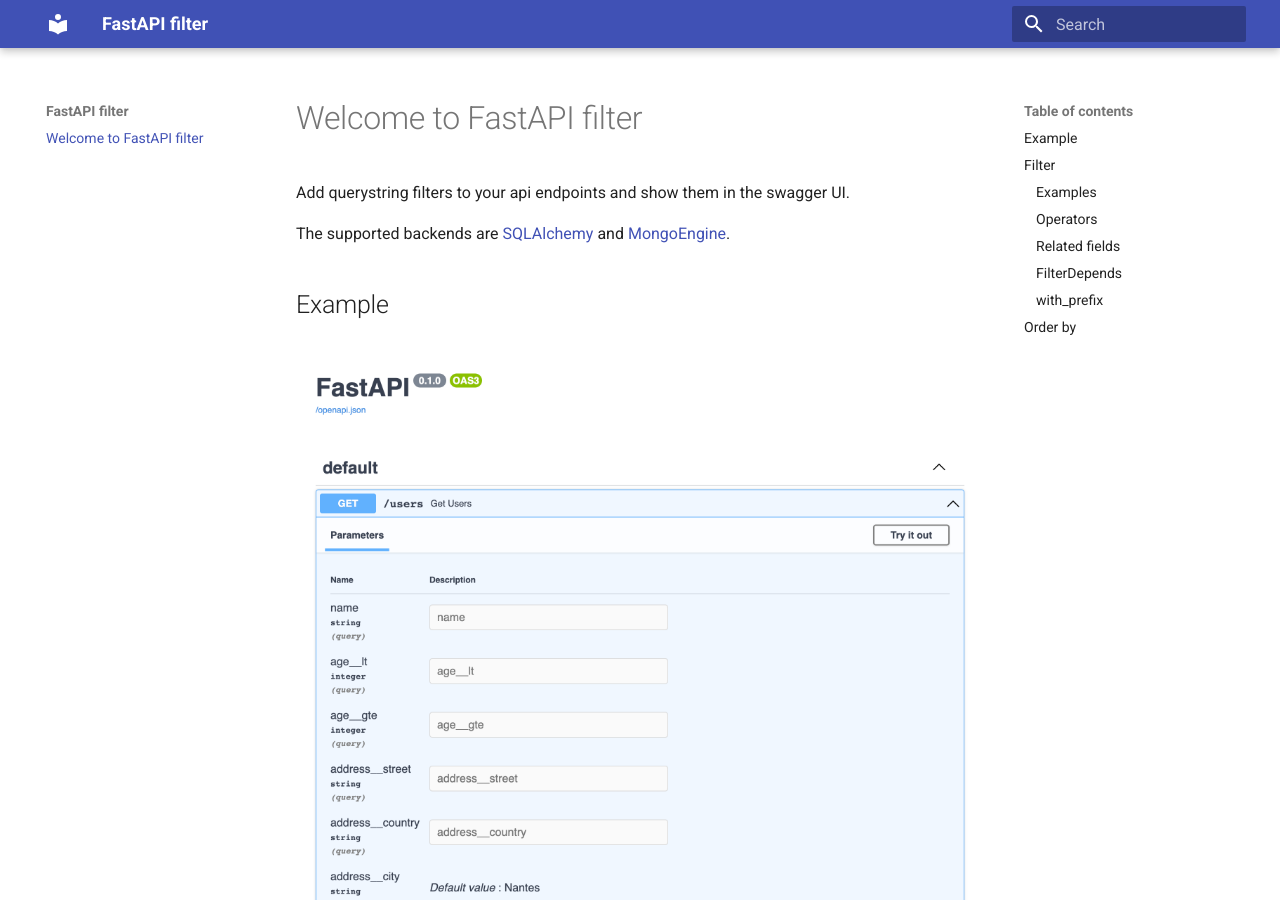
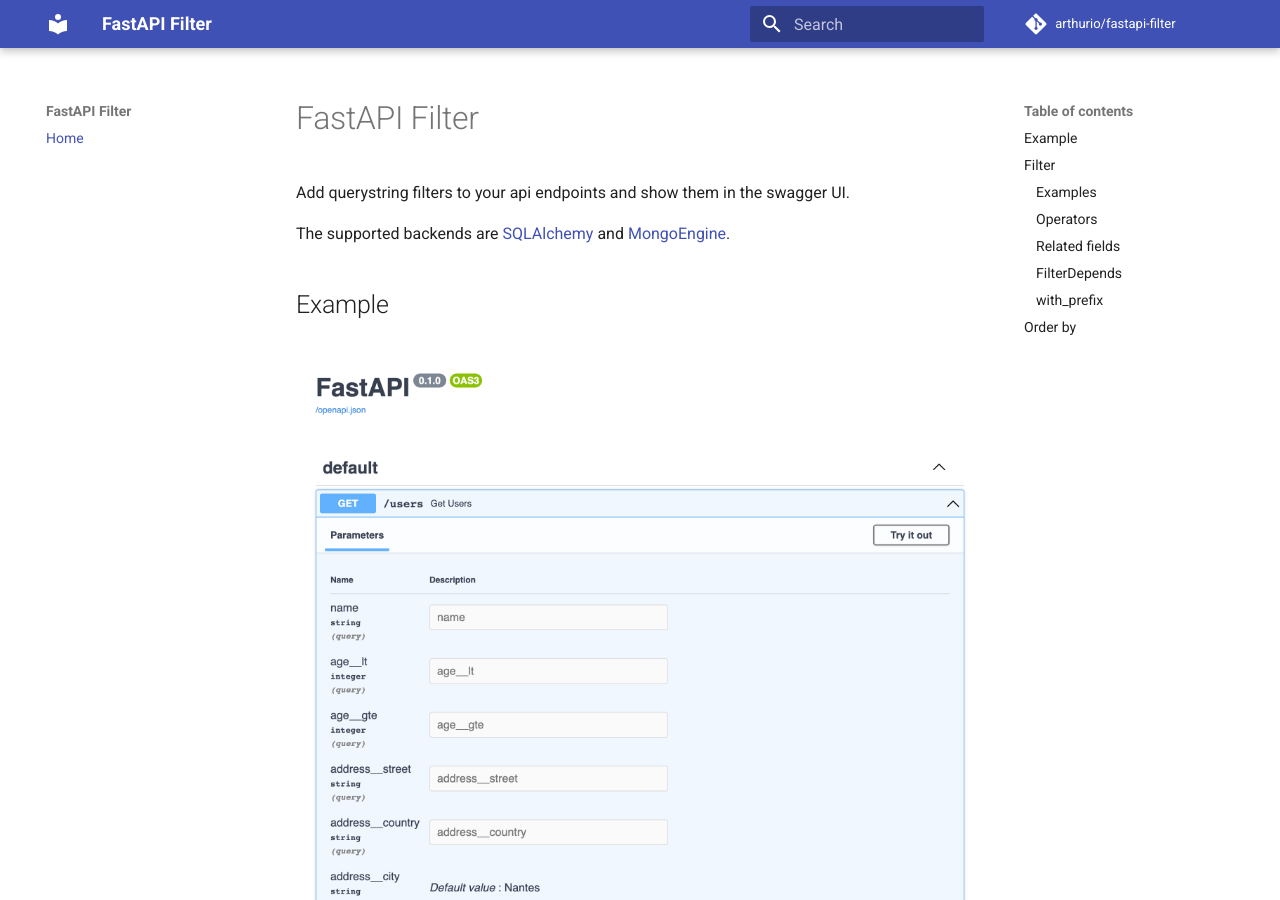
Before and after one commit to arthurio/fastapi-filter, an MkDocs documentation site: the page built from docs/index.md, in a window 1280 px wide and 900 px high. Built offline with MkDocs 1.6.1 and Material for MkDocs 9.7.7, drawn with Linux system fonts in a browser that asks for light colours; comment, search, counter and statistics services are not loaded; some of the changed text lies outside the part shown.

Commit message:
Update docs

```diff
--- a/docs/index.md
+++ b/docs/index.md
@@ -1,4 +1,4 @@
-# Welcome to FastAPI filter
+# FastAPI Filter
 
 Add querystring filters to your api endpoints and show them in the swagger UI.
 
--- a/mkdocs.yml
+++ b/mkdocs.yml
@@ -1,12 +1,35 @@
-site_name: FastAPI filter
+site_name: FastAPI Filter
+site_author: Arthur Rio
+site_description: FastAPI Filter
+copyright: "Copyright &copy; 2022 Arthur Rio"
+repo_url: https://github.com/arthurio/fastapi-filter
+repo_name: arthurio/fastapi-filter
+
 theme:
   name: material
   features:
     - content.code.annotate
 
+nav:
+  - "Home": index.md
+
 markdown_extensions:
-  - pymdownx.highlight:
-      anchor_linenums: true
+  - pymdownx.emoji:
+      emoji_index: !!python/name:materialx.emoji.twemoji
+      emoji_generator: !!python/name:materialx.emoji.to_svg
+
+  - extra
+  - admonition
+  - pymdownx.highlight
+  - pymdownx.superfences
+  - pymdownx.keys
   - pymdownx.inlinehilite
-  - pymdownx.snippets
-  - pymdownx.superfences
+
+extra:
+  social:
+    - icon: fontawesome/brands/github
+      link: https://github.com/arthurio/fastapi-filter
+    - icon: fontawesome/brands/twitter
+      link: https://twitter.com/arthur_rio
+    - icon: fontawesome/brands/linkedin
+      link: https://linkedin.com/in/arthurio/
```
